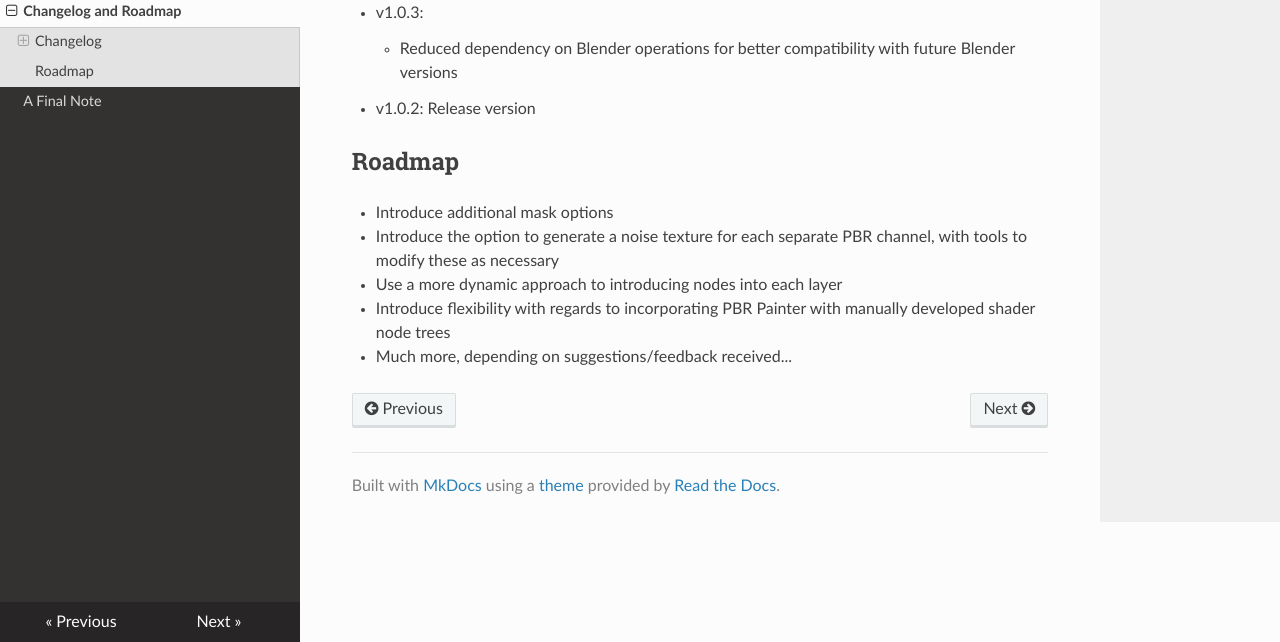
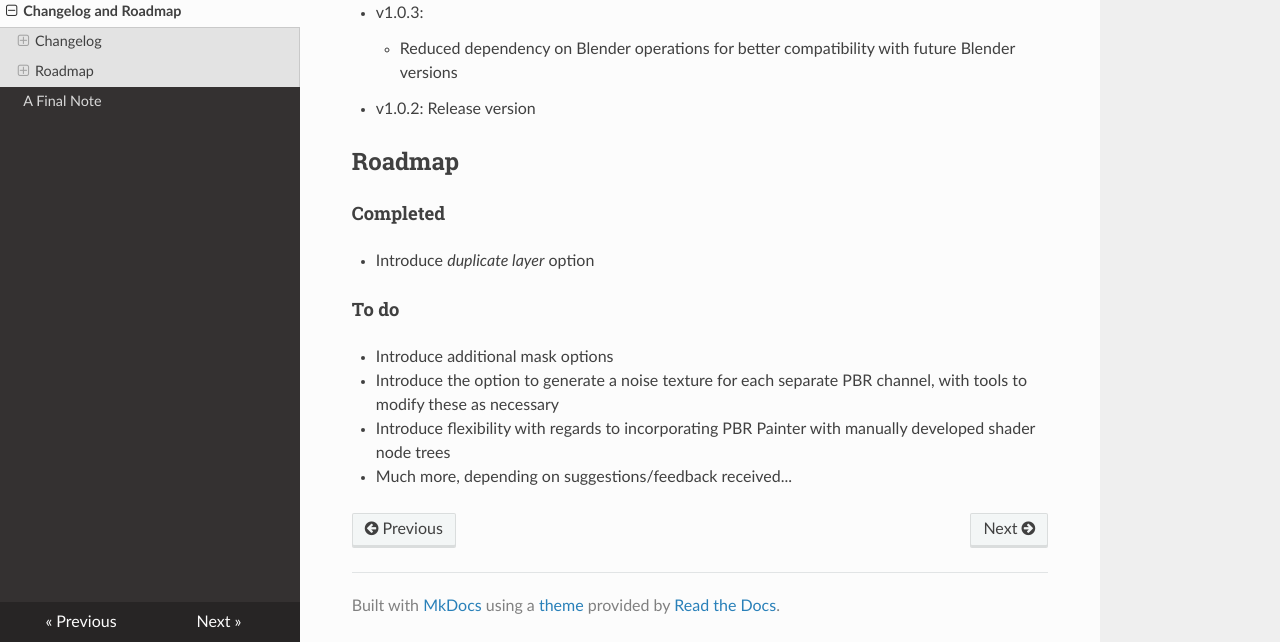
Before and after one commit to wilgardner/pbr-painter-doc, an MkDocs documentation site: the page built from docs/change_log.md, in a window 1280 px wide and 900 px high, scrolled down 541 px, cut to the strip 258-900 px from the top of the window. Built offline with MkDocs 1.6.1, drawn with Linux system fonts in a browser that asks for light colours; nearby versions of some CDN libraries.

Commit message:
modified change log

```diff
--- a/docs/change_log.md
+++ b/docs/change_log.md
@@ -18,8 +18,11 @@ clipboard-write; encrypted-media; gyroscope; picture-in-picture" allowfullscreen
 
 ## Roadmap
 
+#### Completed
+- Introduce _duplicate layer_ option
+
+#### To do
 - Introduce additional mask options
 - Introduce the option to generate a noise texture for each separate PBR channel, with tools to modify these as necessary
-- Use a more dynamic approach to introducing nodes into each layer
 - Introduce flexibility with regards to incorporating PBR Painter with manually developed shader node trees
 - Much more, depending on suggestions/feedback received...
```
